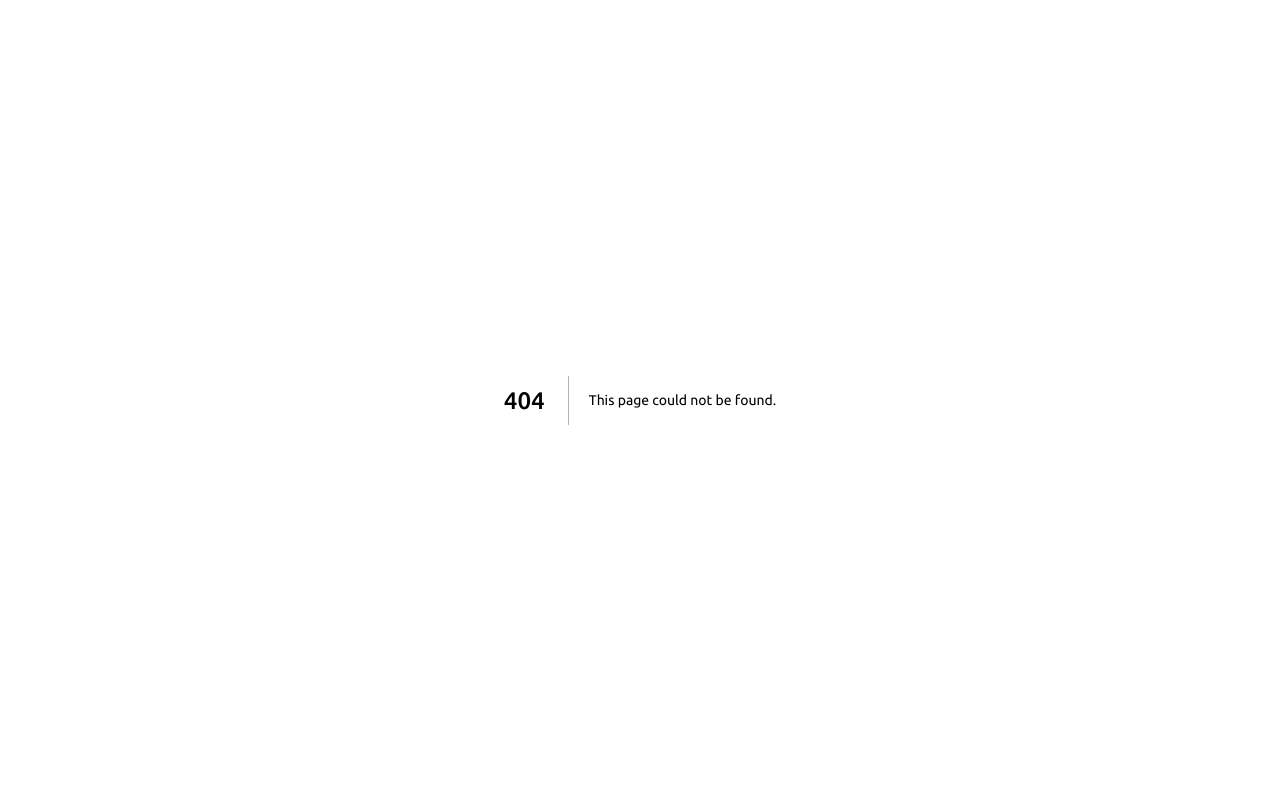
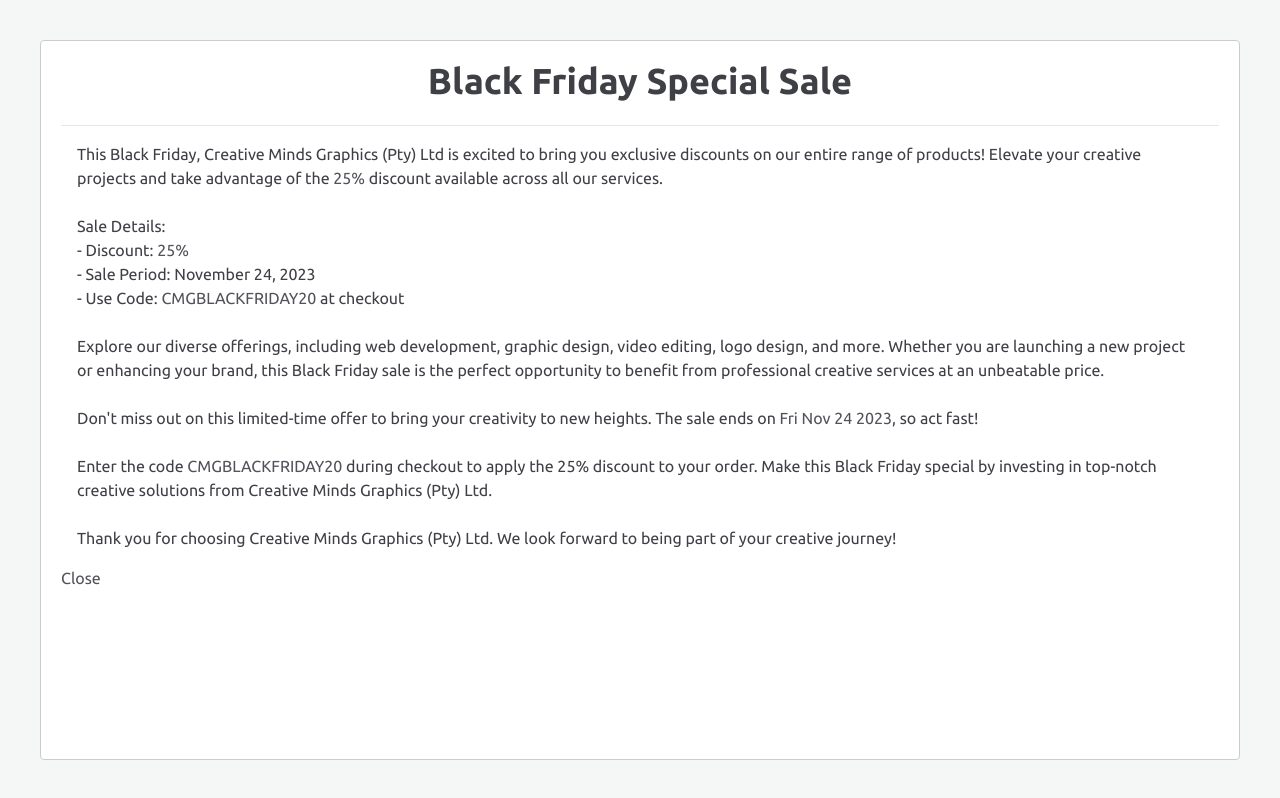
Before and after one commit to Ubaton/creativemgportfolio, a Next.js app: page /blackfriday in a window 1280 px wide. Before the commit this address had no page. Built offline with nearby package versions, Linux system fonts and the light colour scheme.

Commit message:
v0.1.105

```diff
--- a/package.json
+++ b/package.json
@@ -22,6 +22,7 @@
     "postcss": "8.4.28",
     "react": "18.2.0",
     "react-dom": "18.2.0",
+    "react-modal": "^3.16.1",
     "react-router-dom": "^6.15.0",
     "tailwindcss": "3.3.3"
   },
--- /dev/null
+++ b/src/components/BlackFriday/BlackFriday.js
@@ -0,0 +1,99 @@
+import React, { useState, useEffect } from "react";
+import Modal from "react-modal";
+import Glass from "../Glass/Glass";
+import Link from "next/link";
+// import { Navigation } from "@/components/Nav/Nav";
+
+const BlackFridaySale = () => {
+  const [modalIsOpen, setModalIsOpen] = useState(true);
+  const [discount, setDiscount] = useState(25);
+  const [daysRemaining, setDaysRemaining] = useState(0);
+
+  const saleEndDate = new Date("2023-11-24T23:59:59");
+  const currentDate = new Date();
+
+  useEffect(() => {
+    const timer = setInterval(() => {
+      const timeRemaining = saleEndDate - new Date();
+      const daysRemaining = Math.floor(timeRemaining / (1000 * 60 * 60 * 24));
+      setDaysRemaining(daysRemaining);
+      setDiscount(25);
+    }, 1000);
+
+    return () => clearInterval(timer);
+  }, []);
+
+  const closeModal = () => {
+    setModalIsOpen(false);
+  };
+
+  return (
+    <>
+      {/* <Navigation /> */}
+      <Modal
+        isOpen={modalIsOpen}
+        onRequestClose={closeModal}
+        contentLabel="Black Friday Sale"
+      >
+        <div className="text-zinc-700">
+          <h1 className="text-4xl font-semibold mb-6 text-center">
+            Black Friday Special Sale
+          </h1>
+          <hr />
+          <div className="p-4 space-y-6">
+            <p>
+              This Black Friday, Creative Minds Graphics (Pty) Ltd is excited to
+              bring you exclusive discounts on our entire range of products!
+              Elevate your creative projects and take advantage of the{" "}
+              <span className="text-zinc-600">{discount}%</span> discount
+              available across all our services.
+            </p>
+            <p>
+              Sale Details:
+              <br />- Discount:{" "}
+              <span className="text-zinc-600">{discount}%</span>
+              <br />
+              - Sale Period: November 24, 2023
+              <br />- Use Code:{" "}
+              <span className="text-zinc-600">CMGBLACKFRIDAY20</span> at
+              checkout
+            </p>
+            <p>
+              Explore our diverse offerings, including web development, graphic
+              design, video editing, logo design, and more. Whether you are
+              launching a new project or enhancing your brand, this Black Friday
+              sale is the perfect opportunity to benefit from professional
+              creative services at an unbeatable price.
+            </p>
+            <p>
+              Don't miss out on this limited-time offer to bring your creativity
+              to new heights. The sale ends on{" "}
+              <span className="text-zinc-600">
+                {saleEndDate.toDateString()}
+              </span>
+              , so act fast!
+            </p>
+            <p>
+              Enter the code{" "}
+              <span className="text-zinc-600">CMGBLACKFRIDAY20</span> during
+              checkout to apply the {discount}% discount to your order. Make
+              this Black Friday special by investing in top-notch creative
+              solutions from Creative Minds Graphics (Pty) Ltd.
+            </p>
+            <p>
+              Thank you for choosing Creative Minds Graphics (Pty) Ltd. We look
+              forward to being part of your creative journey!
+            </p>
+          </div>
+          <Link href="/">
+            <button className="text-zinc-600" onClick={closeModal}>
+              Close
+            </button>
+          </Link>
+        </div>
+      </Modal>
+    </>
+  );
+};
+
+export default BlackFridaySale;
--- a/src/containers/Home/LandingPage.js
+++ b/src/containers/Home/LandingPage.js
@@ -2,6 +2,7 @@
 import NavBar from "@/components/NavBar/NavBar";
 import Particles from "@/assets/Particles/Particles";
 import Glass from "@/components/Glass/Glass";
+import Link from "next/link";
 
 const LandingPage = () => {
   return (
@@ -22,9 +23,12 @@
               <br />
               Possibilities, Together.
             </p>
+            <Link href="/blackfriday">
+              <p className="text-red-600 font-semibold">BlackFriday/25</p>
+            </Link>
           </div>
         </div>
-        <h2 className="text-center flex  items-center justify-center  overflow-hidden space-x-2"></h2>
+
         <Particles />
       </Glass>
     </div>
--- /dev/null
+++ b/src/pages/blackfriday.js
@@ -0,0 +1,12 @@
+import BlackFridaySale from "@/components/BlackFriday/BlackFriday";
+import React from "react";
+
+const blackfriday = () => {
+  return (
+    <div>
+      <BlackFridaySale />
+    </div>
+  );
+};
+
+export default blackfriday;
```
Also changed, not shown: 1 other file (tests, documents, lock files or other folders).
